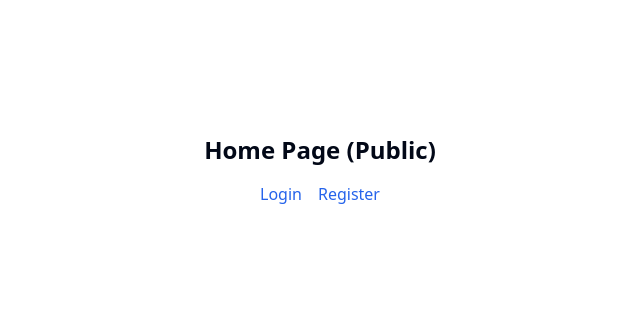
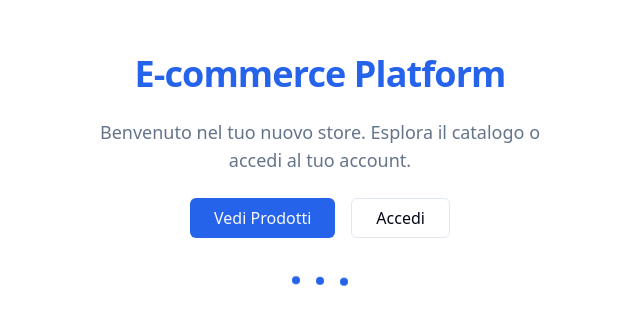
Before and after one commit to lucafont88/mystore, a React (Vite) app in the folder frontend/store-app/: page / in a window 1280 px wide. Shown: the part 230-554 px from the top of the page, without its empty margins (320-960 px from the left). Built offline with nearby package versions, Linux system fonts and the light colour scheme; no server answers.

Commit message:
conductor(checkpoint): Checkpoint end of Phase 4

```diff
--- a/frontend/store-app/src/routes/index.tsx
+++ b/frontend/store-app/src/routes/index.tsx
@@ -1,6 +1,8 @@
-import { createBrowserRouter } from 'react-router-dom';
+import { createBrowserRouter, Link } from 'react-router-dom';
 import LoginPage from '@/pages/Auth/Login';
 import RegisterPage from '@/pages/Auth/Register';
+import ProductsPage from '@/pages/Products';
+import ProductDetailPage from '@/pages/Products/[id]';
 
 export const router = createBrowserRouter([
   {
@@ -12,13 +14,39 @@ export const router = createBrowserRouter([
     element: <RegisterPage />,
   },
   {
+    path: '/products',
+    element: <ProductsPage />,
+  },
+  {
+    path: '/products/:id',
+    element: <ProductDetailPage />,
+  },
+  {
     path: '/',
     element: (
-      <div className="flex min-h-screen flex-col items-center justify-center">
-        <h1 className="text-2xl font-bold">Home Page (Public)</h1>
-        <div className="space-x-4 mt-4">
-          <a href="/login" className="text-primary hover:underline">Login</a>
-          <a href="/register" className="text-primary hover:underline">Register</a>
+      <div className="flex min-h-screen flex-col items-center justify-center bg-background p-4 text-foreground">
+        <div className="max-w-md space-y-6 text-center">
+          <h1 className="text-4xl font-bold tracking-tight text-primary">
+            E-commerce Platform
+          </h1>
+          <p className="text-lg text-muted-foreground">
+            Benvenuto nel tuo nuovo store. Esplora il catalogo o accedi al tuo account.
+          </p>
+
+          <div className="flex flex-wrap justify-center gap-4">
+            <Link to="/products" className="inline-flex h-10 items-center justify-center rounded-md bg-primary px-6 font-medium text-primary-foreground transition-colors hover:bg-primary/90">
+              Vedi Prodotti
+            </Link>
+            <Link to="/login" className="inline-flex h-10 items-center justify-center rounded-md border border-input bg-background px-6 font-medium transition-colors hover:bg-accent hover:text-accent-foreground">
+              Accedi
+            </Link>
+          </div>
+
+          <div className="flex justify-center gap-4 pt-4">
+            <div className="h-2 w-2 animate-bounce rounded-full bg-primary [animation-delay:-0.3s]"></div>
+            <div className="h-2 w-2 animate-bounce rounded-full bg-primary [animation-delay:-0.15s]"></div>
+            <div className="h-2 w-2 animate-bounce rounded-full bg-primary"></div>
+          </div>
         </div>
       </div>
     ),
```
Also changed, not shown: 2 other files (tests, documents, lock files or other folders).
